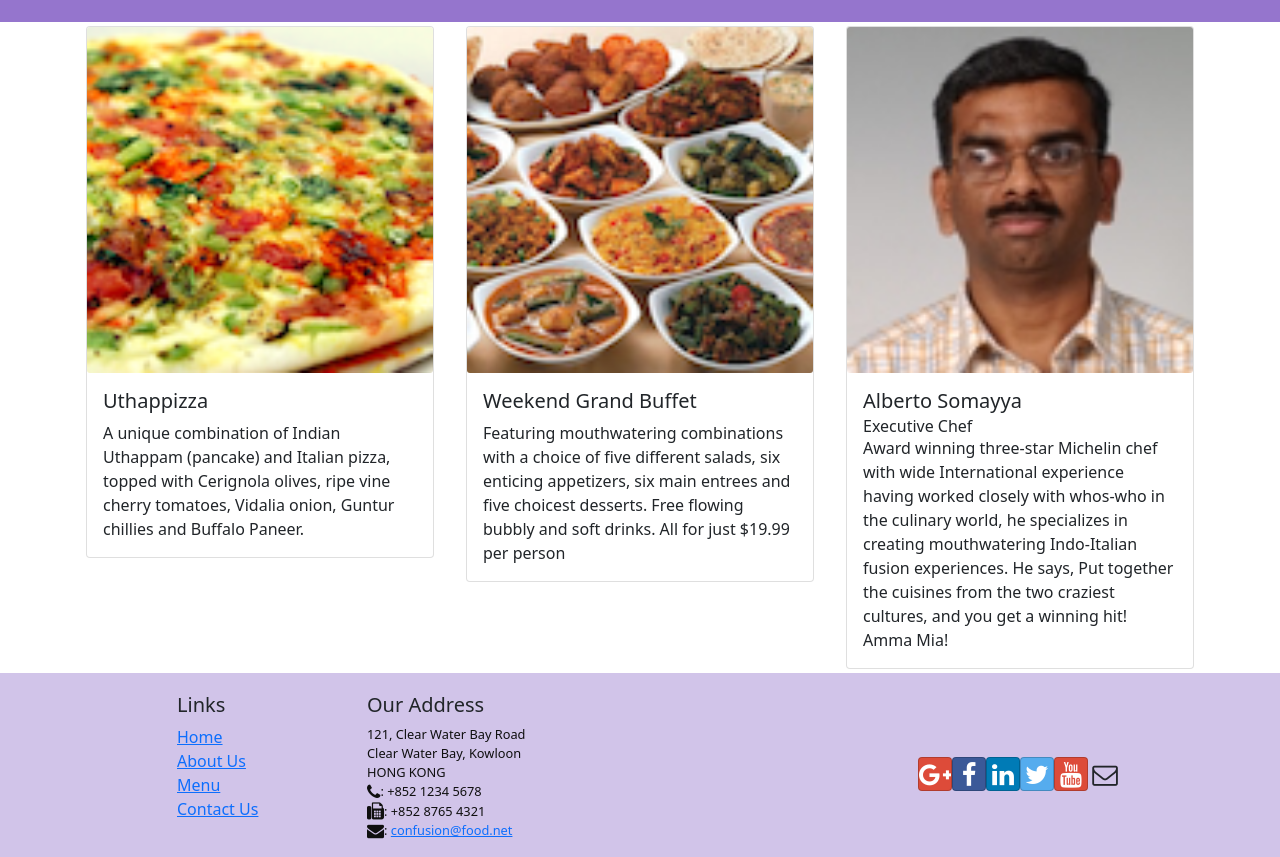
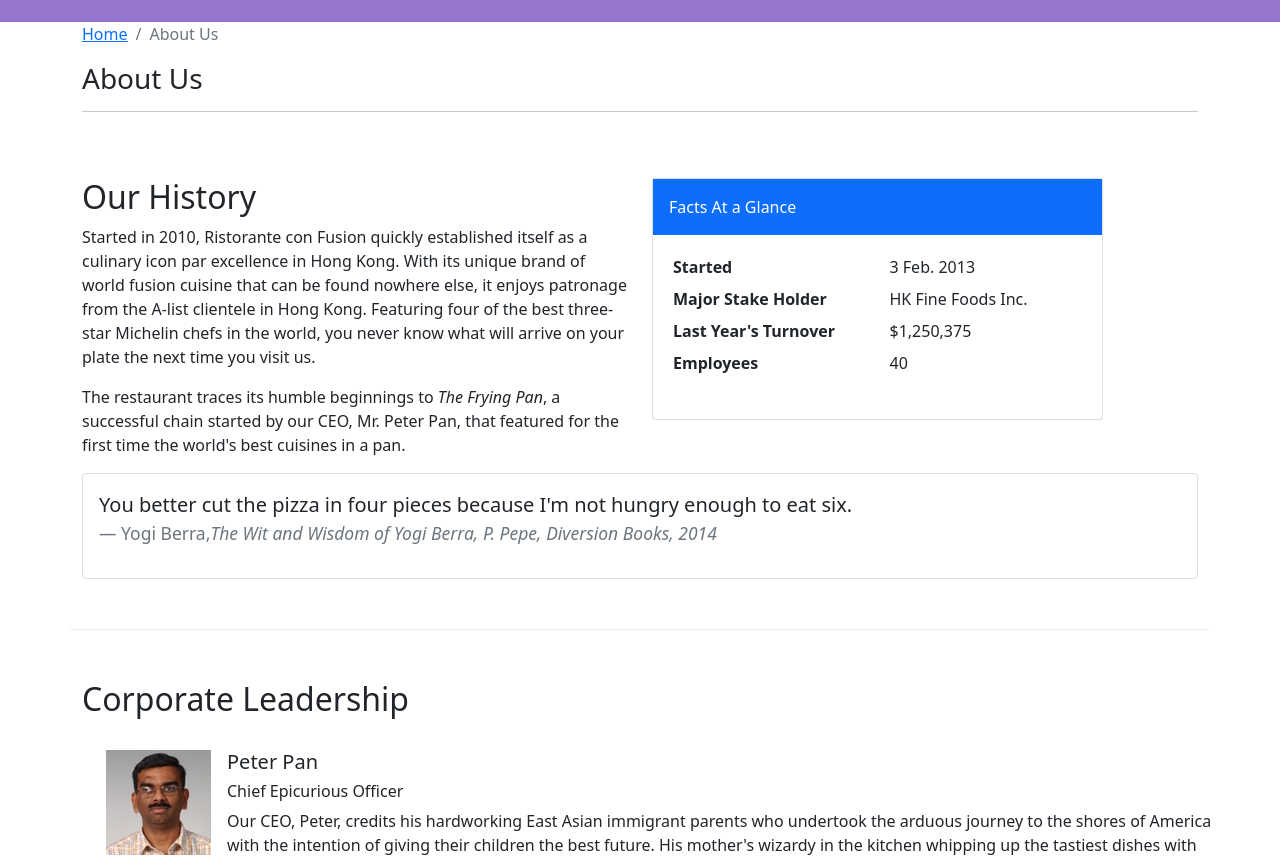
Before and after one commit to vlad1m1r0v/react-course-week-2, a React (Create React App) app: page /aboutus in a window 1280 px wide. Before the commit this address led to /home. Shown: the part 320-1177 px from the top of the page. Built offline with nearby package versions, Linux system fonts and the light colour scheme.

Commit message:
complete hometask for week 2

```diff
--- /dev/null
+++ b/src/components/About.js
@@ -0,0 +1,109 @@
+import { Breadcrumb, BreadcrumbItem, Card } from "react-bootstrap";
+import { Link } from "react-router-dom";
+
+export default function About(props) {
+  function RenderLeader({ leader }) {
+    return (
+      <>
+        <div class="m-4">
+          <div class="d-flex">
+            <div class="flex-shrink-0">
+              <img src={leader.image} alt={leader.name} />
+            </div>
+            <div class="flex-grow-1 ms-3">
+              <h5>{leader.name}</h5>
+              <h6>{leader.designation}</h6>
+              <p>{leader.description}</p>
+            </div>
+          </div>
+        </div>
+      </>
+    );
+  }
+
+  const leaders = props.leaders.map((leader) => (
+    <RenderLeader leader={leader} />
+  ));
+
+  return (
+    <div className="container">
+      <div className="row">
+        <Breadcrumb>
+          <BreadcrumbItem>
+            <Link to="/home">Home</Link>
+          </BreadcrumbItem>
+          <BreadcrumbItem active>About Us</BreadcrumbItem>
+        </Breadcrumb>
+        <div className="col-12">
+          <h3>About Us</h3>
+          <hr />
+        </div>
+      </div>
+      <div className="row row-content">
+        <div className="col-12 col-md-6">
+          <h2>Our History</h2>
+          <p>
+            Started in 2010, Ristorante con Fusion quickly established itself as
+            a culinary icon par excellence in Hong Kong. With its unique brand
+            of world fusion cuisine that can be found nowhere else, it enjoys
+            patronage from the A-list clientele in Hong Kong. Featuring four of
+            the best three-star Michelin chefs in the world, you never know what
+            will arrive on your plate the next time you visit us.
+          </p>
+          <p>
+            The restaurant traces its humble beginnings to{" "}
+            <em>The Frying Pan</em>, a successful chain started by our CEO, Mr.
+            Peter Pan, that featured for the first time the world's best
+            cuisines in a pan.
+          </p>
+        </div>
+        <div className="col-12 col-md-5">
+          <Card>
+            <Card.Body className="bg-primary text-white">
+              Facts At a Glance
+            </Card.Body>
+            <Card.Body>
+              <dl className="row p-1">
+                <dt className="col-6">Started</dt>
+                <dd className="col-6">3 Feb. 2013</dd>
+                <dt className="col-6">Major Stake Holder</dt>
+                <dd className="col-6">HK Fine Foods Inc.</dd>
+                <dt className="col-6">Last Year's Turnover</dt>
+                <dd className="col-6">$1,250,375</dd>
+                <dt className="col-6">Employees</dt>
+                <dd className="col-6">40</dd>
+              </dl>
+            </Card.Body>
+          </Card>
+        </div>
+        <div className="col-12">
+          <Card>
+            <Card.Body className="bg-faded">
+              <blockquote className="blockquote">
+                <p className="mb-3">
+                  You better cut the pizza in four pieces because I'm not hungry
+                  enough to eat six.
+                </p>
+                <footer className="blockquote-footer">
+                  Yogi Berra,
+                  <cite title="Source Title">
+                    The Wit and Wisdom of Yogi Berra, P. Pepe, Diversion Books,
+                    2014
+                  </cite>
+                </footer>
+              </blockquote>
+            </Card.Body>
+          </Card>
+        </div>
+      </div>
+      <div className="row row-content">
+        <div className="col-12">
+          <h2>Corporate Leadership</h2>
+        </div>
+        <div className="col-12">
+          <div className="row">{leaders}</div>
+        </div>
+      </div>
+    </div>
+  );
+}
--- a/src/components/Contact.js
+++ b/src/components/Contact.js
@@ -1,6 +1,21 @@
+import { Breadcrumb, BreadcrumbItem } from "react-bootstrap";
+import { Link } from "react-router-dom";
+
 export default function Contact() {
   return (
     <div className="container">
+      <div className="row">
+        <Breadcrumb>
+          <BreadcrumbItem>
+            <Link to="/home">Home</Link>
+          </BreadcrumbItem>
+          <BreadcrumbItem active>Contact Us</BreadcrumbItem>
+        </Breadcrumb>
+        <div className="col-12">
+          <h3>Contact Us</h3>
+          <hr />
+        </div>
+      </div>
       <div className="row row-content">
         <div className="col-12">
           <h3>Location Information</h3>
--- a/src/components/DishDetail.js
+++ b/src/components/DishDetail.js
@@ -1,4 +1,5 @@
-import { Card } from "react-bootstrap";
+import { Card, Breadcrumb, BreadcrumbItem } from "react-bootstrap";
+import { Link } from "react-router-dom";
 
 const RenderDish = ({ dish }) => (
   <Card key={dish.id}>
@@ -26,17 +27,30 @@
   );
 };
 
-export default function DishDetail({ dish }) {
+export default function DishDetail({ dish, comments }) {
   if (!dish) return <></>;
 
   return (
     <div className="container">
       <div className="row">
+        <Breadcrumb>
+          <BreadcrumbItem>
+            <Link to="/menu">Menu</Link>
+          </BreadcrumbItem>
+          <BreadcrumbItem active>{dish.name}</BreadcrumbItem>
+        </Breadcrumb>
+        <div className="col-12">
+          <h3>{dish.name}</h3>
+          <hr />
+        </div>
+      </div>
+      <div className="row">
         <div className="col-12 col-md-5 m-1">
           <RenderDish dish={dish} />
         </div>
-        <div className="col-12 col-md-5 m-1"></div>
-        <RenderComments comments={dish.comments} />
+        <div className="col-12 col-md-5 m-1">
+          <RenderComments comments={comments} />
+        </div>
       </div>
     </div>
   );
--- a/src/components/Header.js
+++ b/src/components/Header.js
@@ -5,7 +5,7 @@
 export default function Header() {
   return (
     <div>
-      <Navbar dark expand="md" className="navbar-dark">
+      <Navbar dark="true" expand="md" className="navbar-dark">
         <div className="container">
           <Navbar.Brand className="mr-auto" href="/">
             <img
--- a/src/components/Main.js
+++ b/src/components/Main.js
@@ -7,9 +7,11 @@
 import Header from "./Header";
 import Footer from "./Footer";
 import Contact from "./Contact";
+import Home from "./Home";
+import About from "./About";
 import { useState } from "react";
+import { useParams } from "react-router-dom";
 import { Route, Routes, Navigate } from "react-router-dom";
-import Home from "./Home";
 
 export default function Main() {
   const [state, setState] = useState({
@@ -32,6 +34,19 @@
     );
   };
 
+  const DishWithId = () => {
+    const { dishId } = useParams();
+
+    return (
+      <DishDetail
+        dish={state.dishes.find((dish) => dish.id === Number(dishId))}
+        comments={state.comments.filter(
+          (comment) => comment.dishId === Number(dishId)
+        )}
+      />
+    );
+  };
+
   return (
     <>
       <Header />
@@ -43,6 +58,12 @@
           element={<Menu dishes={state.dishes} onClick={onDishSelect} />}
         />
         <Route exact path="/contactus" element={<Contact />} />
+        <Route exact path="/menu/:dishId" element={<DishWithId />} />
+        <Route
+          exact
+          path="/aboutus"
+          element={<About leaders={state.leaders} />}
+        />
         <Route path="*" element={<Navigate to="/home" replace />} />
       </Routes>
       {/* <DishDetail
--- a/src/components/Menu.js
+++ b/src/components/Menu.js
@@ -1,12 +1,15 @@
-import { Card } from "react-bootstrap";
+import { Card, Breadcrumb, BreadcrumbItem } from "react-bootstrap";
+import { Link } from "react-router-dom";
 
 function RenderMenuItem({ dish, onCLick }) {
   return (
-    <Card key={dish.id} onClick={() => onCLick(dish.id)}>
-      <Card.Img src={dish.image} alt={dish.name} />
-      <Card.ImgOverlay>
-        <Card.Title>{dish.name}</Card.Title>
-      </Card.ImgOverlay>
+    <Card key={dish.id}>
+      <Link to={`/menu/${dish.id}`}>
+        <Card.Img src={dish.image} alt={dish.name} />
+        <Card.ImgOverlay>
+          <Card.Title>{dish.name}</Card.Title>
+        </Card.ImgOverlay>
+      </Link>
     </Card>
   );
 }
@@ -20,6 +23,18 @@
 
   return (
     <div className="container">
+      <div className="row">
+        <Breadcrumb>
+          <BreadcrumbItem>
+            <Link to="/home">Home</Link>
+          </BreadcrumbItem>
+          <BreadcrumbItem active>Menu</BreadcrumbItem>
+        </Breadcrumb>
+        <div className="col-12">
+          <h3>Menu</h3>
+          <hr />
+        </div>
+      </div>
       <div className="row">{menu}</div>
     </div>
   );
```
